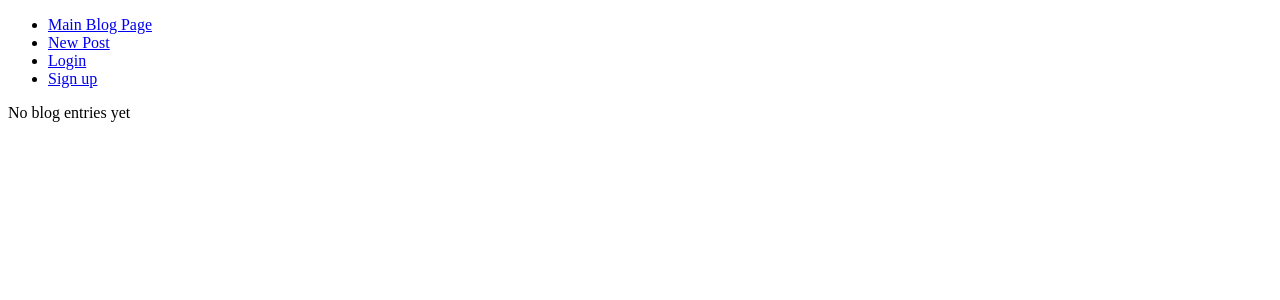
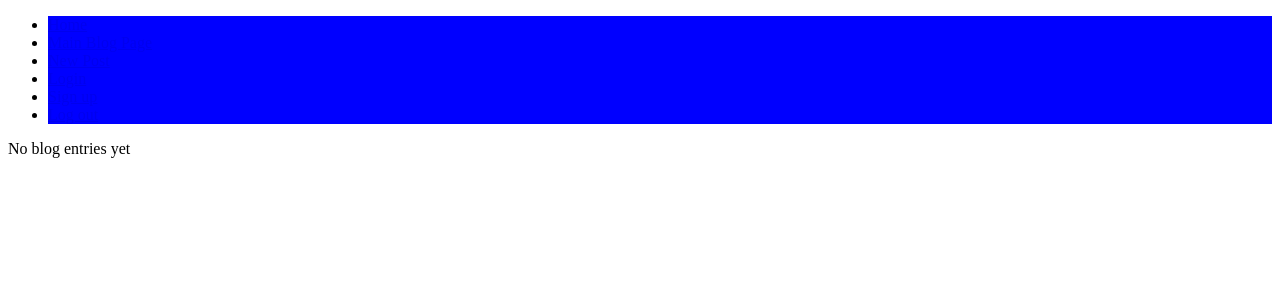
Before and after one commit to iVictor-Git/blogz, a Flask app: page /blog in a window 1280 px wide. Shown: the top 300 px of the page. Run offline with Flask 2, Linux system fonts and the light colour scheme; data that the repository does not hold is empty.

Commit message:
recreated bug for css not properly updating

```diff
--- a/main.py
+++ b/main.py
@@ -33,6 +33,12 @@ class User(db.Model):
         self.username = username
         self.password = password
 
+@app.before_request
+def require_login():
+    allowed = ['login','index', 'signup', 'blog']
+    if request.endpoint not in allowed and 'username' not in session:
+        return redirect('/login')
+
 @app.route('/newpost', methods=['POST', 'GET'])
 def newpost():
 
@@ -54,7 +60,7 @@ def newpost():
     return render_template('newpost.html', title="Build-a-Blog :: New Post")
 
 @app.route('/blog')
-def default():
+def blog():
     blog_id = request.args.get('id')
     if blog_id != None:
         blog = Blog.query.get(blog_id)
@@ -133,10 +139,9 @@ def login():
 
     return render_template('login.html')
 
-# @app.route('/')
-# def index():
-#     return render_template('index.html')
-
+@app.route('/')
+def index():
+    return render_template('index.html')
 
 @app.route('/logout')
 def logout():
--- a/static/css/index.css
+++ b/static/css/index.css
@@ -1,8 +1,12 @@
-.error {
+/* .error {
     color: red;
 }
 
 .blog-titles {
     margin: 30px auto;
     text-align: center;
+} */
+
+li {
+    background-color: blue;
 }
--- a/templates/base.html
+++ b/templates/base.html
@@ -2,15 +2,18 @@
 <html>
     <head>
         <title>{{title}}</title>
-        <link rel= "stylesheet" type= "text/css" href="{{url_for('static',filename='css/index.css')}}">
+        <link rel="stylesheet" type="text/css" href="{{url_for('static',filename='css/index.css')}}">
     </head>
 <body>
     <nav>
         <ul>
-            <li><a href="/blog">Main Blog Page</a></li>
+            <li><a href="/">Home</a></li>
+            <li><a href="/blog" class="error">Main Blog Page</a></li>
             <li><a href="/newpost">New Post</a></li>
             <li><a href="/login">Login</a></li>
             <li><a href="/signup">Sign up</a></li>
+            <li><a href="/logout">Log out</a>
+            </li>
         </ul>
     </nav>
 
```
